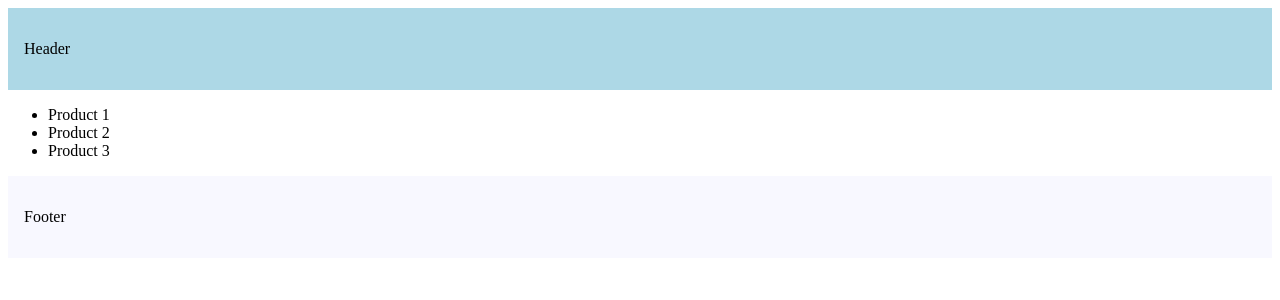
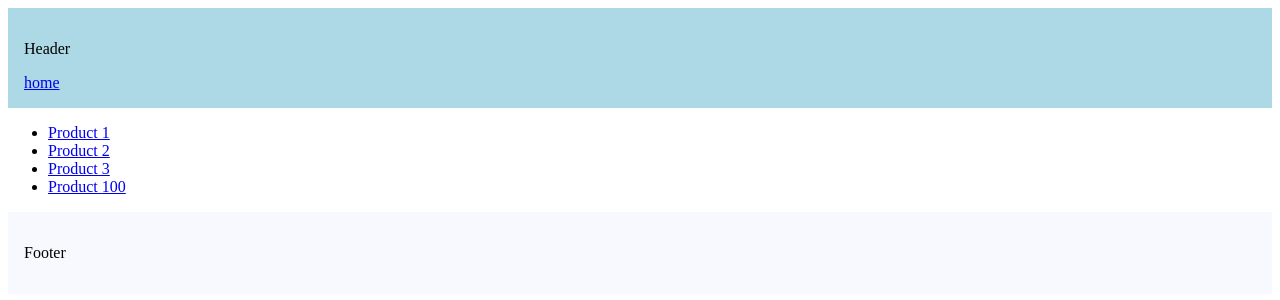
Before and after one commit to Kapelek/nextjs-course, a Next.js app in the folder routing-demo/: page /products in a window 1280 px wide. Shown: the top 300 px of the page. Built offline with nearby package versions, Linux system fonts and the light colour scheme.

Commit message:
Link component

```diff
--- a/routing-demo/app/products/page.tsx
+++ b/routing-demo/app/products/page.tsx
@@ -1,9 +1,23 @@
+import Link from "next/link";
+
 const Products = () => {
+  const productId = 100;
   return (
     <ul>
-      <li>Product 1</li>
-      <li>Product 2</li>
-      <li>Product 3</li>
+      <li>
+        <Link href="/products/1">Product 1</Link>
+      </li>
+      <li>
+        <Link href="/products/2">Product 2</Link>
+      </li>
+      <li>
+        <Link href="/products/3" replace>
+          Product 3
+        </Link>
+      </li>
+      <li>
+        <Link href={`/products/${productId}`}>Product {productId}</Link>
+      </li>
     </ul>
   );
 };
--- a/routing-demo/components/Header.tsx
+++ b/routing-demo/components/Header.tsx
@@ -1,3 +1,5 @@
+import Link from "next/link";
+
 const Header = () => {
   return (
     <header
@@ -7,6 +9,7 @@
       }}
     >
       <p>Header</p>
+      <Link href="/">home</Link>
     </header>
   );
 };
```
Also changed, not shown: routing-demo/app/blog/page.tsx (+7 -1 lines), routing-demo/app/page.tsx (+8 -1 lines).
